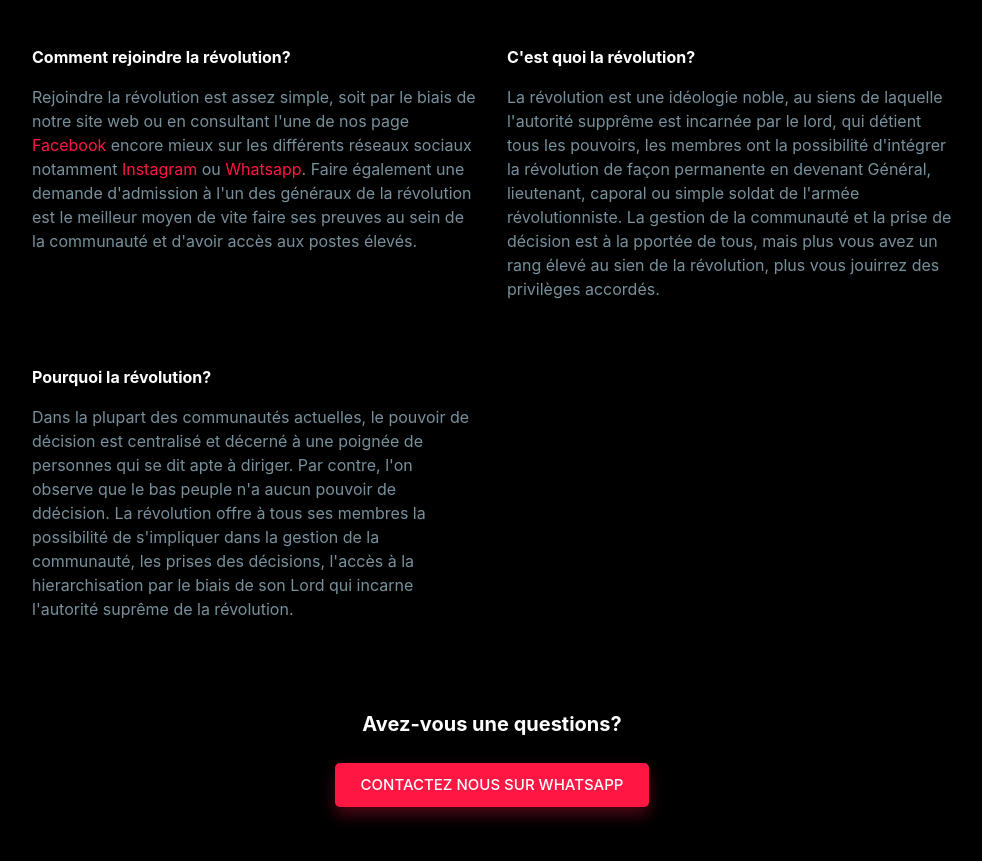
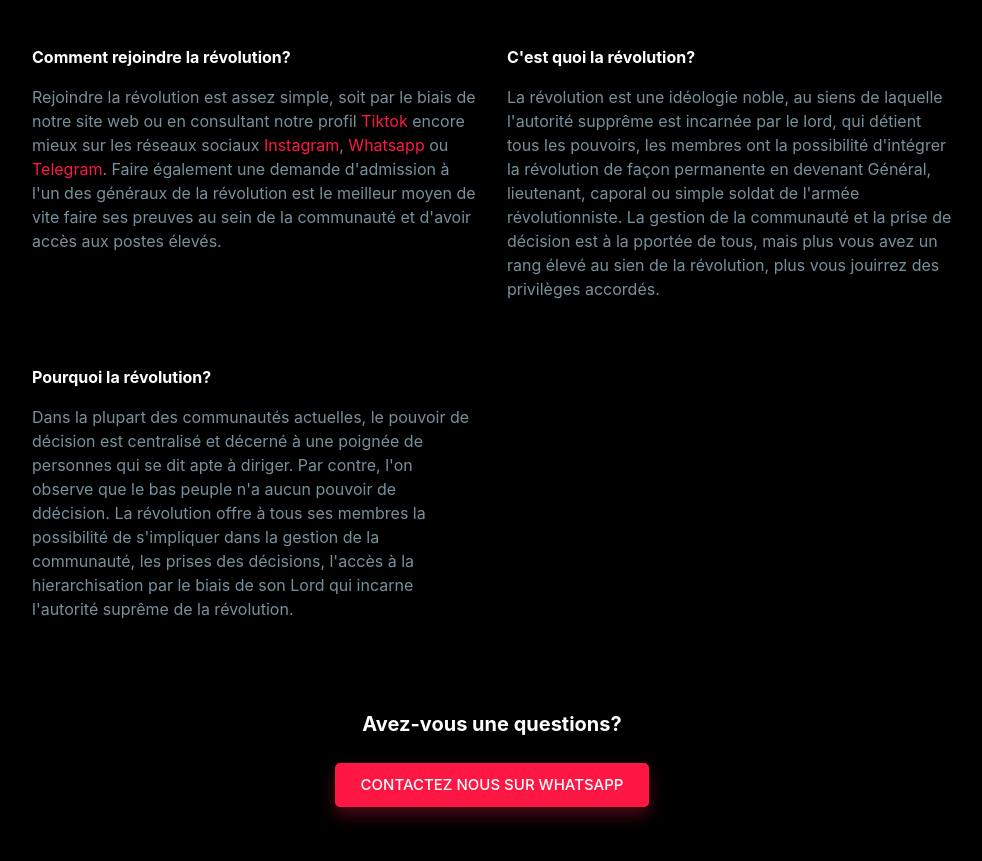
Before and after one commit to paulpyjsdotsh/otaku-prime, a plain HTML site: page index.html in a window 1280 px wide. Shown: the part 4563-5424 px from the top of the page, without its empty margins (148-1130 px from the left). Drawn offline with nearby package versions, Linux system fonts and the light colour scheme; some packages are replaced by stand-ins of ours; a web font is replaced by a local one.

Commit message:
fix: social links inn faq

```diff
--- a/index.html
+++ b/index.html
@@ -509,13 +509,23 @@
                 <h6>Comment rejoindre la révolution?</h6>
                 <p class="text-muted">
                   Rejoindre la révolution est assez simple, soit par le biais de
-                  notre site web ou en consultant l'une de nos page
-                  <a href="">Facebook</a> encore mieux sur les différents
-                  réseaux sociaux notamment <a href="">Instagram</a> ou
-                  <a href="">Whatsapp</a>. Faire également une demande
-                  d'admission à l'un des généraux de la révolution est le
-                  meilleur moyen de vite faire ses preuves au sein de la
-                  communauté et d'avoir accès aux postes élevés.
+                  notre site web ou en consultant notre profil
+                  <a
+                    href="https://www.tiktok.com/@morelleobama?_t=8eXR77bU690&_r=1"
+                    >Tiktok</a
+                  >
+                  encore mieux sur les réseaux sociaux
+                  <a
+                    href="https://instagram.com/univers_des_otakus_237?igshid=NGExMmI2YTkyZg=="
+                    >Instagram</a
+                  >,
+                  <a href="https://chat.whatsapp.com/JjOFowFQRWV5abyBGGql4u"
+                    >Whatsapp</a
+                  >
+                  ou <a href="https://t.me/+_0XHmjbN5_llOTA0">Telegram</a>.
+                  Faire également une demande d'admission à l'un des généraux de
+                  la révolution est le meilleur moyen de vite faire ses preuves
+                  au sein de la communauté et d'avoir accès aux postes élevés.
                 </p>
               </div>
               <div class="col-md-6 mb-5">
```
